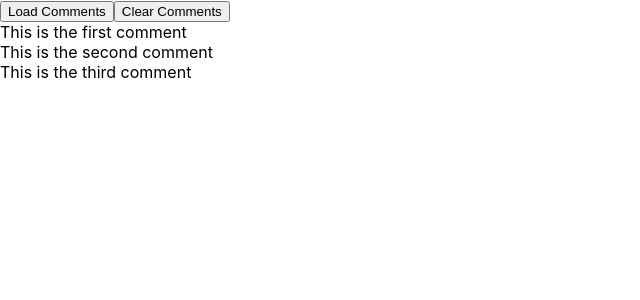
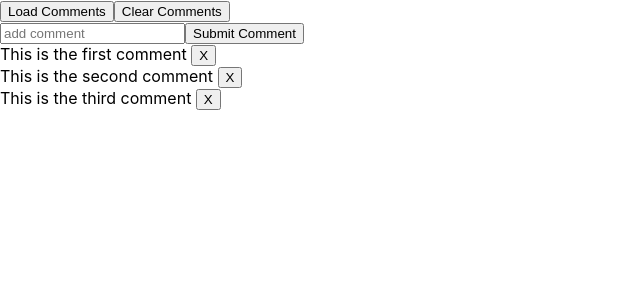
Before and after one commit to petarnenov/hello-next, a Next.js app: page /comments in a window 1280 px wide. Both pictures are taken after a click on the button "Load Comments". Shown: the top 300 px of the page, without its empty margins (0-640 px from the left). Built offline with nearby package versions, Linux system fonts and the light colour scheme.

Commit message:
add next-auth && github credts

```diff
--- a/package.json
+++ b/package.json
@@ -14,6 +14,7 @@
     "eslint-config-next": "13.0.4",
     "json-server": "^0.17.1",
     "next": "13.0.4",
+    "next-auth": "^4.17.0",
     "react": "18.2.0",
     "react-dom": "18.2.0",
     "rimraf": "^3.0.2",
--- /dev/null
+++ b/pages/api/comments/[commentId]/index.js
@@ -0,0 +1,16 @@
+import comments from '../../../../data/comments';
+
+export default function handler(req, res) {
+  if (req.method === 'GET') {
+    const { commentId } = req.query;
+    const comment = comments.find((comment) => comment.id === commentId);
+    res.status(200).json({ comments: updatedComments, comment });
+  }
+  if (req.method === 'DELETE') {
+    const { commentId } = req.query;
+    const comment = comments.find((comment) => comment.id === commentId);
+    const index = comments.indexOf(comment);
+    comments.splice(index, 1);
+    res.status(200).json({ comments, comment });
+  }
+}
--- a/pages/api/comments/index.js
+++ b/pages/api/comments/index.js
@@ -1,5 +1,14 @@
 import comments from '../../../data/comments';
 
 export default function handler(req, res) {
-  return res.status(200).json({ comments });
+  if (req.method === 'GET') {
+    return res.status(200).json({ comments });
+  }
+  if (req.method === 'POST') {
+    const comment = req.body;
+    comment['id'] = comments.length + 1;
+    comments.push(comment);
+    return res.status(200).json({ comments, comment });
+  }
+  return res.status(500).json({ error: 'unhandled method' });
 }
--- a/pages/comments/index.js
+++ b/pages/comments/index.js
@@ -1,6 +1,7 @@
 import React, { useState } from 'react';
 import useSWR from 'swr';
 import Error from '../../components/error/error';
+import comments from '../../data/comments';
 
 const fetcher = (url) => async () =>
   await fetch(url)
@@ -29,12 +30,53 @@ const Comments = () => {
     setData({ comments: [] });
   };
 
+  const handleSubmit = (e) => {
+    e.preventDefault();
+    const comment = {
+      text: e.target.comment.value,
+    };
+
+    fetch('/api/comments', {
+      method: 'post',
+      headers: {
+        'Content-Type': 'application/json',
+      },
+      body: JSON.stringify(comment),
+    })
+      .then((res) => res.json())
+      .then((data) => {
+        console.log(data.comment);
+        setData({ comments: data.comments });
+      })
+      .catch(console.error);
+  };
+
+  const handleDelete = (id) => (e) => {
+    fetch(`/api/comments/${id}`, {
+      method: 'Delete',
+    })
+      .then((res) => res.json())
+      .then((data) => {
+        console.log(data.comment);
+        setData({ comments: data.comments });
+      });
+  };
+
   return (
     <div>
       <button onClick={handleFetch}>Load Comments</button>
       <button onClick={handleClear}>Clear Comments</button>
+      <form onSubmit={handleSubmit}>
+        <input type="text" placeholder="add comment" name="comment" />
+        <button type="submit">Submit Comment</button>
+      </form>
       {data.comments.map((comment) => (
-        <div key={comment.id}>{comment.text}</div>
+        <div key={comment.id}>
+          {comment.text}{' '}
+          <span>
+            <button onClick={handleDelete(comment.id)}>X</button>
+          </span>
+        </div>
       ))}
     </div>
   );
--- a/pages/news/[categoryId]/index.js
+++ b/pages/news/[categoryId]/index.js
@@ -1,7 +1,8 @@
 import React from 'react';
-import TheNews from '../../../components/news/theNews';
+import TheNews from 'components/news/theNews';
 
 const NewsListByCategory = ({ news = [] }) => {
+  console.log('seen:', '👀', String.fromCodePoint(128512));
   return (
     <div>
       <h3>News List by Category</h3>
--- a/pages/news/index.js
+++ b/pages/news/index.js
@@ -1,6 +1,6 @@
 import Link from 'next/link';
 import React from 'react';
-import TheNews from '../../components/news/theNews';
+import TheNews from 'components/news/theNews';
 
 const NewsList = ({ news = [] }) => {
   return (
```
Also changed, not shown: jsconfig.json (added, +8 -0 lines), pages/api/auth/[...nextauth].js (added, +11 -0 lines), pages/index.js (+7 -1 lines), 1 other file (tests, documents, lock files or other folders).
